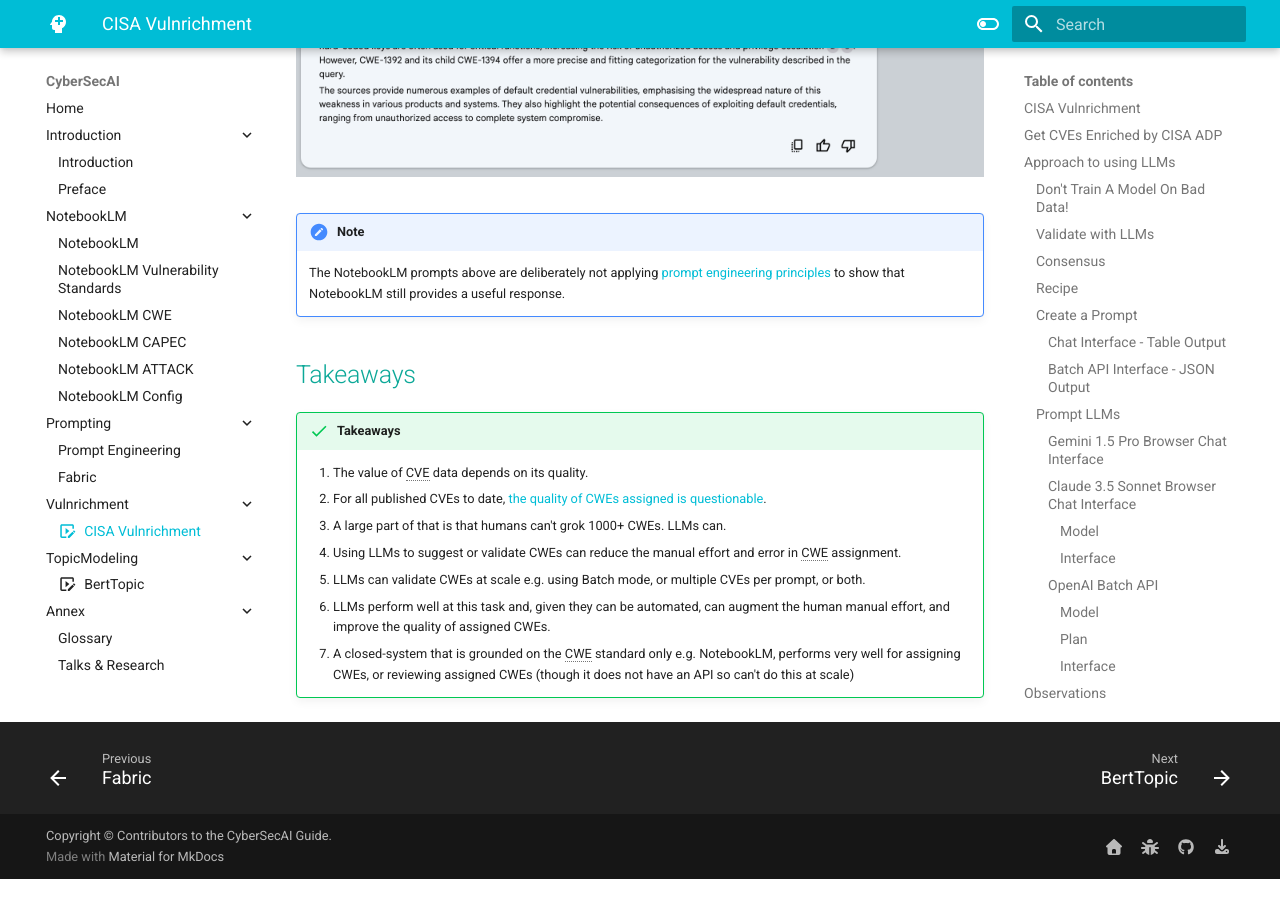
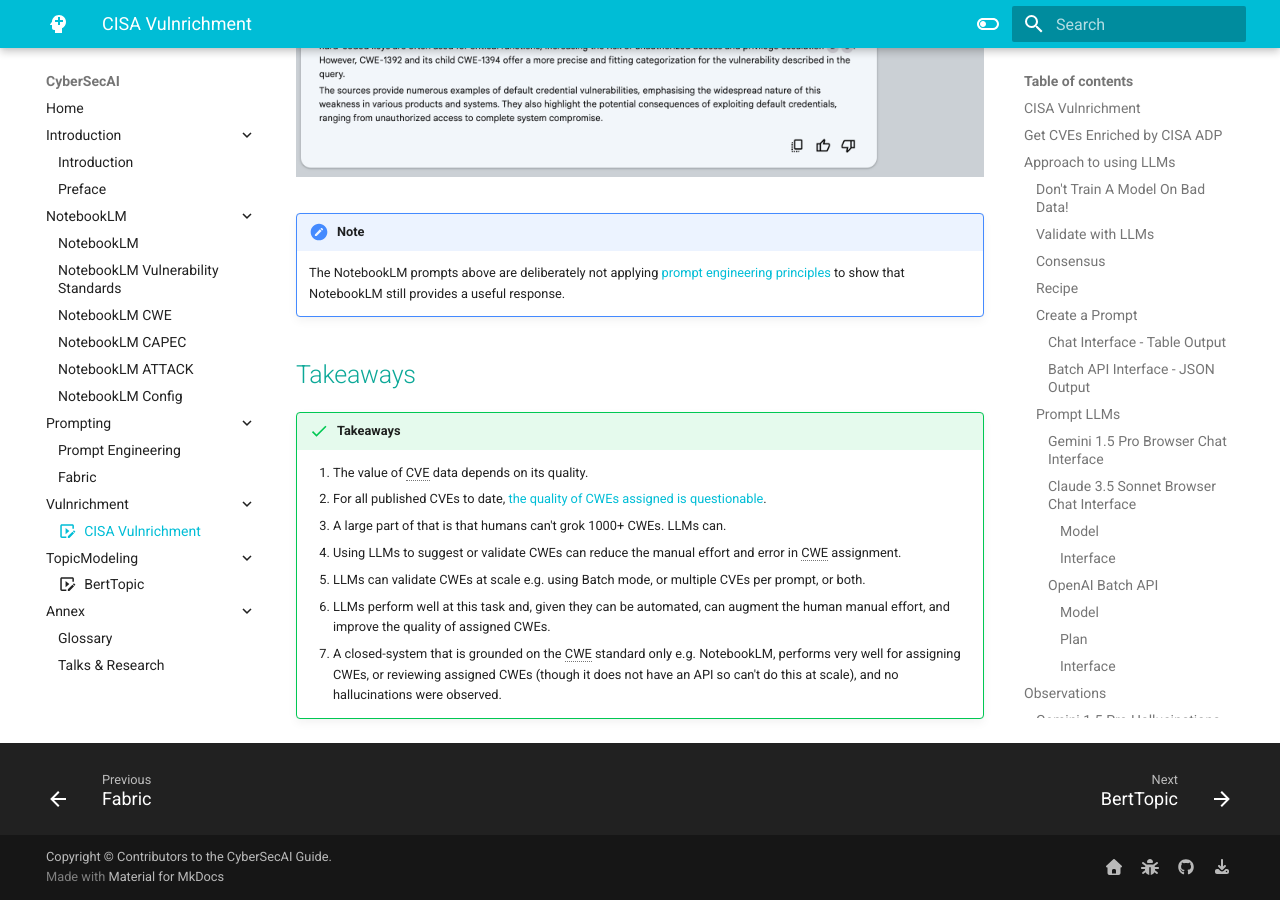
Before and after one commit to CyberSecAI/CyberSecAI.github.io, an MkDocs documentation site: the page built from docs/Vulnrichment/Vulnrichment.md, in a window 1280 px wide and 900 px high, scrolled down 9012 px. Built offline with MkDocs 1.6.1 and Material for MkDocs 9.7.7, drawn with Linux system fonts in a browser that asks for light colours; emoji names are drawn with the system emoji font; comment, search, counter and statistics services are not loaded; before the commit the page ends 9891 px from its top, so only the background shows below that.

Commit message:
vulnrichment takeaways

```diff
--- a/docs/Vulnrichment/Vulnrichment.md
+++ b/docs/Vulnrichment/Vulnrichment.md
@@ -301,4 +301,4 @@
     4. Using LLMs to suggest or validate CWEs can reduce the manual effort and error in CWE assignment.
     5. LLMs can validate CWEs at scale e.g. using Batch mode, or multiple CVEs per prompt, or both.
     6. LLMs perform well at this task and, given they can be automated, can augment the human manual effort, and improve the quality of assigned CWEs.
-    7. A closed-system that is grounded on the CWE standard only e.g. NotebookLM, performs very well for assigning CWEs, or reviewing assigned CWEs (though it does not have an API so can't do this at scale)
+    7. A closed-system that is grounded on the CWE standard only e.g. NotebookLM, performs very well for assigning CWEs, or reviewing assigned CWEs (though it does not have an API so can't do this at scale), and no hallucinations were observed.
```
